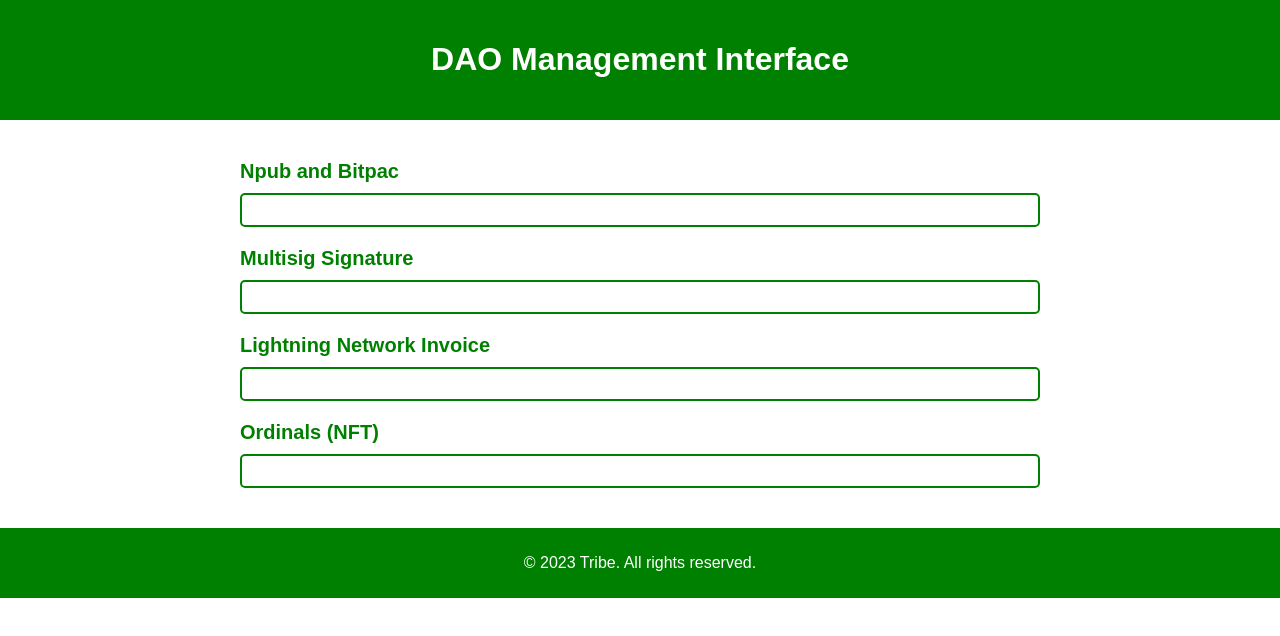
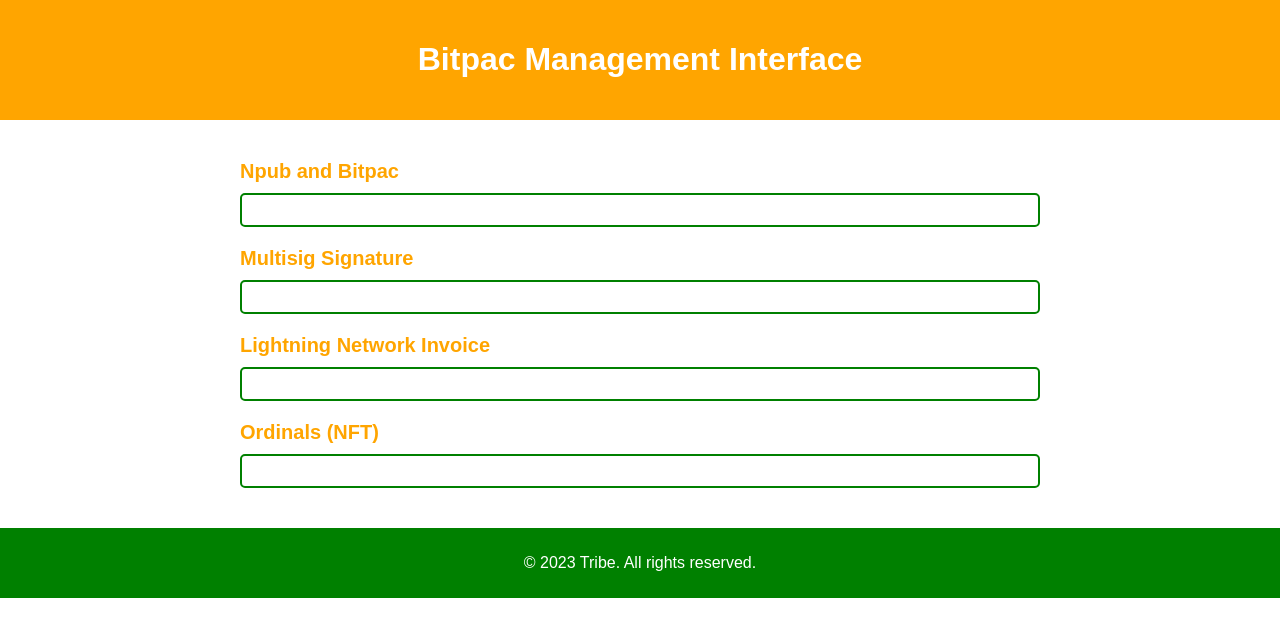
Before and after one commit to 22388o/UI2, a plain HTML site: page index.html in a window 1280 px wide. Drawn offline with Linux system fonts and the light colour scheme.

Commit message:
Update index.html

```diff
--- a/index.html
+++ b/index.html
@@ -8,7 +8,7 @@
   body {
     font-family: Arial, sans-serif;
     background-color: white;
-    color: green;
+    color: orange;
     margin: 0;
     padding: 0;
   }
@@ -20,7 +20,7 @@
   .header {
     text-align: center;
     padding: 20px;
-    background-color: green;
+    background-color: orange;
     color: white;
   }
   .section {
@@ -46,7 +46,7 @@
 </head>
 <body>
   <div class="header">
-    <h1>DAO Management Interface</h1>
+    <h1>Bitpac Management Interface</h1>
   </div>
   <div class="container">
     <div class="section">
```
